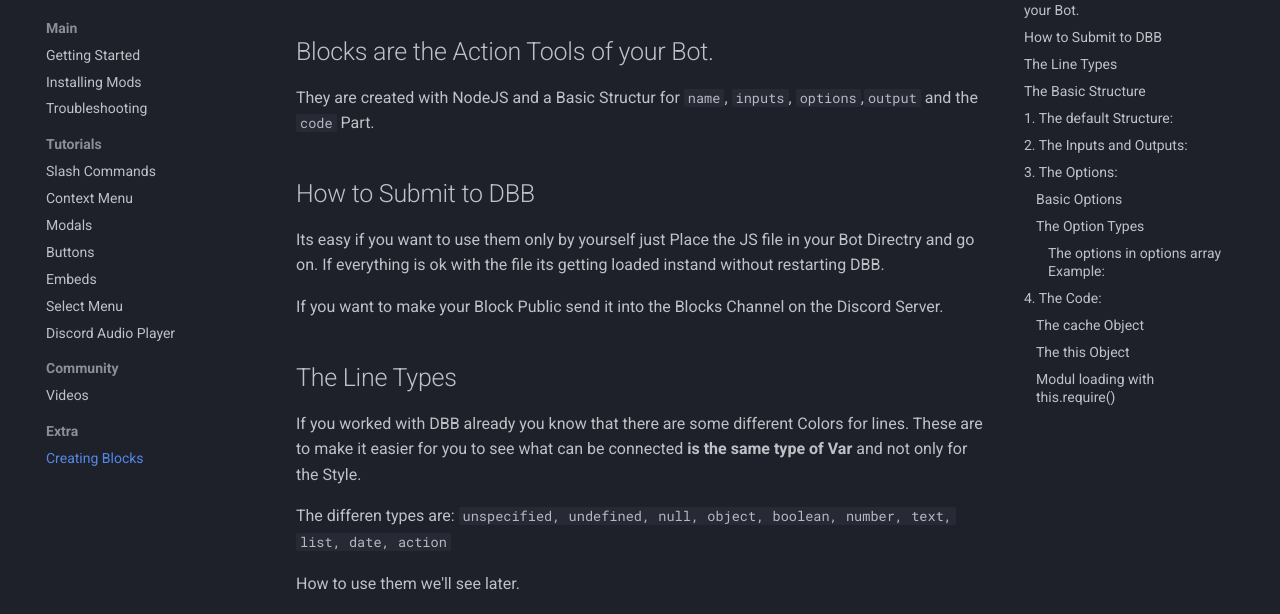
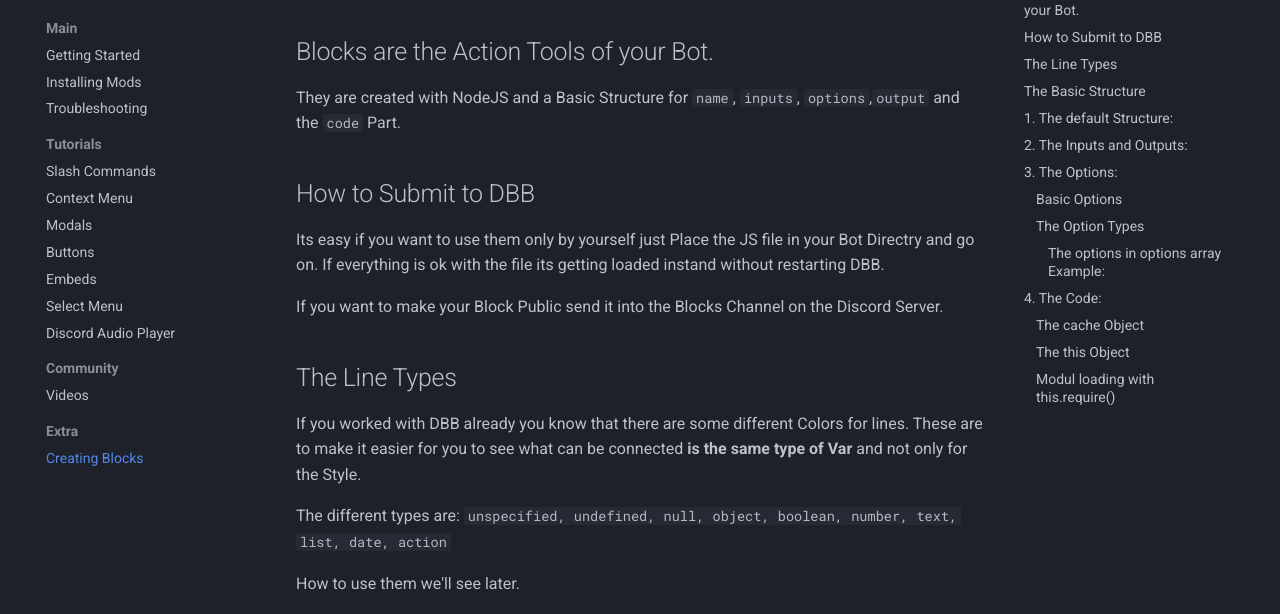
Before and after one commit to XCraftTM/DBBBlocks, an MkDocs documentation site: the page built from docs/create-blocks.md, in a window 1280 px wide and 900 px high. Shown: the part 146-760 px from the top of the window. Built offline with MkDocs 1.6.1 and Material for MkDocs 9.7.7, drawn with Linux system fonts in a browser that asks for light colours.

Commit message:
Again more grammer fixing

```diff
--- a/docs/create-blocks.md
+++ b/docs/create-blocks.md
@@ -2,7 +2,7 @@
 
 ## Blocks are the Action Tools of your Bot.
 
-They are created with NodeJS and a Basic Structur for `name`, `inputs`, `options`,`output` and the `code` Part.
+They are created with NodeJS and a Basic Structure for `name`, `inputs`, `options`,`output` and the `code` Part.
 
 ## How to Submit to DBB
 
@@ -14,7 +14,7 @@ If you want to make your Block Public send it into the Blocks Channel on the Dis
 
 If you worked with DBB already you know that there are some different Colors for lines. These are to make it easier for you to see what can be connected **is the same type of Var** and not only for the Style.
 
-The differen types are: `unspecified, undefined, null, object, boolean, number, text, list, date, action`
+The different types are: `unspecified, undefined, null, object, boolean, number, text, list, date, action`
 
 How to use them we'll see later.
 
```
